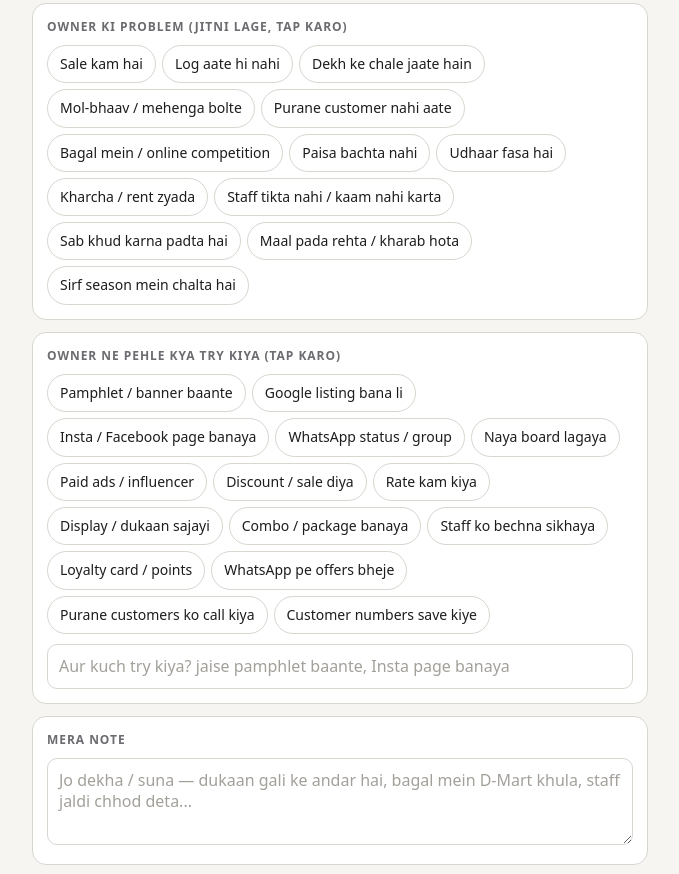
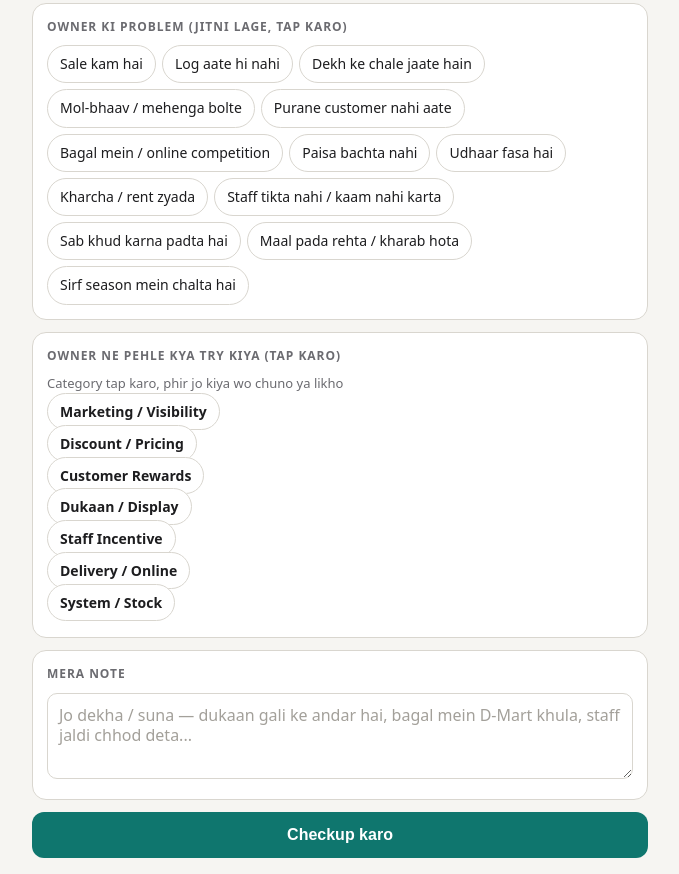
Before and after one commit to RumitJain07/vyaparcheck, a plain HTML site: page index.html in a window 1280 px wide. Shown: the part 463-1337 px from the top of the page, without its empty margins (300-979 px from the left). Drawn offline with Linux system fonts and the light colour scheme.

Commit message:
Tried section: categories with one-tap options and per-category note box
Co-Authored-By: Claude Opus 5.5 <noreply@anthropic.com>
Claude-Session: https://claude.ai/code/session_01UAimo19yaKpy7JEwFcq4o6

```diff
--- a/index.html
+++ b/index.html
@@ -19,6 +19,7 @@ input::placeholder,textarea::placeholder{color:#a3a09a;-webkit-text-fill-color:#
 .big{font-size:19px;font-weight:700;color:var(--warn);margin:6px 0}
 .win{background:#fff7e8;border-radius:10px;padding:10px 12px;margin-top:10px}
 .tap{cursor:pointer}.calc{background:#f3f2ee;border-radius:10px;padding:10px 12px;margin-top:8px;font-size:14px;line-height:1.6}
+.tcat{margin-bottom:10px}.tbody{padding:8px 0 2px 10px;border-left:2px solid var(--acc2);margin-top:6px}.tbody input{margin-top:8px}.chip.cat{font-weight:600}
 .tag{display:inline-block;background:var(--ink);color:#fff;border-radius:6px;padding:2px 8px;font-size:12px;margin:0 4px 4px 0}
 ol,ul{padding-left:20px;margin:6px 0}li{margin-bottom:6px}
 .tier{font-weight:700;margin-top:12px;color:var(--acc)}
@@ -39,7 +40,7 @@ ol,ul{padding-left:20px;margin:6px 0}li{margin-bottom:6px}
 <div><label>Mahine ka fix kharcha ₹<br><span class="mut">sirf rent, salary, bijli (maal nahi)</span></label><input id="fx" type="number" inputmode="numeric" placeholder="60,000"></div></div>
 <p class="mut" style="margin:8px 0 0">Khaali chhodo to bhi chalega, phir sirf solutions aayenge.</p></div>
 <div class="card"><h2>Owner ki problem (jitni lage, tap karo)</h2><div class="chips" id="pb"></div></div>
-<div class="card"><h2>Owner ne pehle kya try kiya (tap karo)</h2><div class="chips" id="tr"></div><input id="tt" placeholder="Aur kuch try kiya? jaise pamphlet baante, Insta page banaya" style="margin-top:10px"></div>
+<div class="card"><h2>Owner ne pehle kya try kiya (tap karo)</h2><p class="mut" style="margin:0 0 8px">Category tap karo, phir jo kiya wo chuno ya likho</p><div id="tr"></div></div>
 <div class="card"><h2>Mera note</h2><textarea id="rm" rows="3" placeholder="Jo dekha / suna — dukaan gali ke andar hai, bagal mein D-Mart khula, staff jaldi chhod deta..."></textarea></div>
 <button class="btn" type="button" id="go">Checkup karo</button>
 </form>
@@ -71,8 +72,8 @@ const $=i=>document.getElementById(i),R=n=>(n<0?'-₹':'₹')+Math.abs(Math.roun
 $('ty').innerHTML=Object.entries(T).map(([k,v])=>`<option value="${k}">${v[0]}</option>`).join('');
 $('ty').onchange=()=>$('otw').classList.toggle('hide',$('ty').value!=='other');
 $('pb').innerHTML=Object.entries(P).map(([k,v])=>`<span class="chip" data-k="${k}">${v[0]}</span>`).join('');
-document.querySelectorAll('#pb .chip').forEach(c=>c.onclick=()=>{c.classList.toggle('on');renderTried()});
-$('tr').onclick=e=>{const c=e.target.closest('.chip');if(c)c.classList.toggle('on')};
+document.querySelectorAll('#pb .chip').forEach(c=>c.onclick=()=>c.classList.toggle('on'));
+$('tr').onclick=e=>{const c=e.target.closest('.chip');if(!c)return;c.classList.toggle('on');if(c.classList.contains('cat'))c.parentNode.querySelector('.tbody').classList.toggle('hide',!c.classList.contains('on'))};
 // tried catalog per problem bucket: [id, label, exclude-regex for solutions, why it didn't fully work, keyword regex for "aur kuch" text]
 const TR={
 vis:[['pamph','Pamphlet / banner baante',/pamphlet/i,'Ek baar ka pamphlet log padh ke phenk dete hain — baar-baar dikhe aur saath mein koi wajah/offer ho, tabhi yaad rehta hai',/pamphlet|banner|parcha|poster/i],
@@ -109,10 +110,16 @@ season:[['off','Off-season mein sale lagayi',/clearance/i,'Sirf discount, aane k
 ['newp','Naya product rakha',/Saal bhar bikne|add karo/i,'Naya maal rakha par purane customers ko bataya hi nahi',/naya product|naya maal/i],
 ['adv','Advance booking li',/advance booking|pre-booking|pre-order/i,'Booking karne pe customer ko koi fayda nahi tha',/advance|booking/i]]};
 const TRA=Object.values(TR).flat();
-function renderTried(keep){const bs=[];document.querySelectorAll('#pb .chip.on').forEach(c=>Object.keys(P[c.dataset.k][1]).forEach(b=>{if(!bs.includes(b))bs.push(b)}));
-if(!bs.length)['vis','conv','rep'].forEach(b=>bs.push(b));
-const prev=keep||[...document.querySelectorAll('#tr .chip.on')].map(c=>c.dataset.k),seen={};
-$('tr').innerHTML=bs.flatMap(b=>TR[b]).filter(x=>!seen[x[0]]&&(seen[x[0]]=1)).map(x=>`<span class="chip${prev.includes(x[0])?' on':''}" data-k="${x[0]}">${x[1]}</span>`).join('')}
+const TRX={board:/hoarding|flex|banner/i,pamph:/newspaper|akhbar|leaflet/i,ads:/radio|cable|auto|rickshaw|influencer/i,loyal:/reward|gift|coupon|stamp|visit|free/i,inc:/reward|gift|bonus/i,deliv:/ghar tak|home/i};
+const TC=[['mkt','Marketing / Visibility',['pamph','gmb','insta','wa','board','ads'],'Marketing ek-do baar hua, regular nahi; aur saath mein aane ki koi wajah (offer ya khaas cheez) nahi thi'],
+['price','Discount / Pricing',['disc','ratecut','hike','combo','match','off'],'Daam se kheloge to bagal wala bhi khelega — fark tab padta hai jab daam ke saath value bhi dikhe'],
+['reward','Customer Rewards',['loyal','broad','call','nums','adv'],'Reward tha par customer ko yaad nahi dilaya, ya milne mein bahut der thi'],
+['disp','Dukaan / Display',['disp','newp'],'Dukaan sundar hui, par customer ke liye decide karna aasaan nahi hua'],
+['staff','Staff Incentive',['pitch','sal','new','inc','strict','helper'],'Staff ko kaam aur uska fayda dono clear nahi the — roz dikhne wala target aur reward chahiye'],
+['online','Delivery / Online',['deliv','app2'],'Online/delivery hai par logon ko pata nahi, ya service time pe nahi mili'],
+['sys','System / Stock',['app','check','cost','udh','dead','supp'],'System banaya par roz chalane ki zimmedari kisi ek ki nahi thi']];
+const byId=id=>TRA.find(x=>x[0]===id),kwHit=(x,t)=>x[4].test(t)||!!(TRX[x[0]]&&TRX[x[0]].test(t));
+function renderTried(sel,tc){sel=sel||[];tc=tc||{};$('tr').innerHTML=TC.map(([k,l,ids])=>{const open=ids.some(i=>sel.includes(i))||tc[k];return `<div class="tcat" data-c="${k}"><span class="chip cat${open?' on':''}">${l}</span><div class="tbody${open?'':' hide'}"><div class="chips">${ids.map(i=>`<span class="chip it${sel.includes(i)?' on':''}" data-k="${i}">${byId(i)[1]}</span>`).join('')}</div><input class="tct" placeholder="${l} mein aur kya kiya? (jaise hoarding lagaya)" value="${esc(tc[k]||'')}"></div></div>`}).join('')}
 renderTried();
 let owner=false;$('ob').onclick=()=>{owner=!owner;$('ob').textContent=owner?'Meri view':'Owner view';document.querySelectorAll('.priv').forEach(e=>e.classList.toggle('hide',owner))};
 
@@ -224,7 +231,7 @@ const est=s?s*m-f:null;
 if(s&&f&&est<s*.05)sc.money+=2;
 let rk=Object.entries(sc).sort((a,b)=>b[1]-a[1]).filter(x=>x[1]>0).map(x=>x[0]);
 if(!rk.length)rk=['conv','rep'];if(rk.length<2)rk.push(rk[0]==='conv'?'rep':'conv');
-const tried=TRA.filter(x=>(d.tr||[]).includes(x[0])||(d.tt&&x[4].test(d.tt))),ex=tried.map(x=>x[2]).filter(Boolean),ttMatched=d.tt&&TRA.some(x=>x[4].test(d.tt));
+const tcs=d.tc||{},tried=TRA.filter(x=>(d.tr||[]).includes(x[0])||(d.tt&&x[4].test(d.tt))||TC.some(([k,,ids])=>tcs[k]&&ids.includes(x[0])&&kwHit(x,tcs[k]))),unm=TC.filter(([k,,ids])=>tcs[k]&&!ids.some(i=>kwHit(byId(i),tcs[k]))),ex=tried.map(x=>x[2]).filter(Boolean),ttMatched=d.tt&&TRA.some(x=>x[4].test(d.tt));
 d.top=B[rk[0]][0];const u=d.pb.includes('udh')||/udh?aa?r|baa?ki|credit/i.test(d.rm),top=rk[0],g1=s?gainOf(top,s,m,f):0,g2=s?gainOf(rk[1],s,m,f):0,gain=g1;d.gain=Math.round(g1+g2);
 const ask={vis:['Naye customer aapke paas kaise aate hain?','Google pe "near me" search karke dekho — dukaan dikhti hai?'],conv:['Jo bina kharide jaate hain, wo kya maangte the?','Aapka sabse zyada bikne wala item kaunsa hai?'],rep:['Aapke 10 pakke customer kaun hain, aur wo kyun aate hain?','Purane customer ko aakhri baar kab message kiya?'],money:['Sabse zyada kya bikta hai, aur usme kitna bachta hai?','Sabse bada kharcha kaunsa hai?'],ops:['Aap ek din na aao to kya ruk jaata hai?','Maal khatam hone ka pata kaise chalta hai?'],ppl:['Pichla staff kyun chhod ke gaya?','Staff ko salary ke alawa kya milta hai?'],comp:['Customer kis cheez ke liye bolta hai ki online/wahan sasta hai?','Aap kya dete ho jo online wala nahi de sakta?'],season:['Saal ke kaunse mahine sabse khaali jaate hain?','Season wale customers ke number aapke paas hain?']}[top];
 let h=`<div class="card"><h2>Checkup · ${esc(d.nm)||'Business'}${d.ar?' · '+esc(d.ar):''}${d.ty==='other'&&d.ot?' · '+esc(d.ot)+(et!=='other'?' (≈ '+T[et][0].split(' /')[0]+')':' (general solutions)'):''}</h2>
@@ -240,7 +247,7 @@ rk.slice(0,2).forEach((x,i)=>{const o=sol(x,et,u,ex);h+=`<div class="card"><h2>$
 ${s?calcHtml(x,s,m,f,i?g2:g1,'cg'+i):''}<div class="tier">Aaj se (bina kharche)</div><ol>${o.a.map(z=>`<li>${z}</li>`).join('')}</ol>
 <div class="tier">Is hafte</div><ol>${o.w.map(z=>`<li>${z}</li>`).join('')}</ol>
 ${i?'':`<div class="tier">1 mahine mein</div><ol>${o.m.map(z=>`<li>${z}</li>`).join('')}</ol>`}</div>`});
-if(tried.length||d.tt)h+=`<div class="card"><h2>Jo pehle try kiya — poora kaam kyun nahi kiya</h2><ul>${tried.map(x=>`<li><b>${x[1]}:</b> ${x[3]}</li>`).join('')}${d.tt&&!ttMatched?`<li><b>${esc(d.tt)}:</b> owner se poocho — kitne din kiya, kaise kiya, aur kya result aaya? Aksar ek-do baar karke chhod dete hain, isliye fark nahi dikhta.</li>`:''}</ul><p class="mut" style="margin:6px 0 0">Upar ke plan mein ye cheezein dobara nahi hain — sirf naye kaam.</p></div>`;
+if(tried.length||d.tt||unm.length)h+=`<div class="card"><h2>Jo pehle try kiya — poora kaam kyun nahi kiya</h2><ul>${tried.map(x=>`<li><b>${x[1]}:</b> ${x[3]}</li>`).join('')}${d.tt&&!ttMatched?`<li><b>${esc(d.tt)}:</b> owner se poocho — kitne din kiya, kaise kiya, aur kya result aaya? Aksar ek-do baar karke chhod dete hain, isliye fark nahi dikhta.</li>`:''}${unm.map(([k,l,,why])=>`<li><b>${l}: ${esc(tcs[k])}</b> — ${why}. Owner se poocho kitne din kiya aur kya result aaya.</li>`).join('')}</ul><p class="mut" style="margin:6px 0 0">Upar ke plan mein ye cheezein dobara nahi hain — sirf naye kaam.</p></div>`;
 h+=`<div class="card priv${owner?' hide':''}"><h2>Mere notes</h2>
 <p><b>Owner se aur poocho (solution ko unki dukaan pe fit karne ke liye):</b></p><ul>${ask.map(z=>`<li>${z}</li>`).join('')}</ul>
 <p><b>Jaate waqt:</b></p><ul><li>"2 hafte baad aake dekhta hoon kitna fark pada"</li><li>"Aapke jaan-pehchaan mein koi owner jisko help chahiye?"</li></ul></div>
@@ -253,8 +260,8 @@ $('cp').onclick=()=>copy(txt);}
 function esc(s){return (s||'').replace(/[<>&"]/g,c=>({'<':'&lt;','>':'&gt;','&':'&amp;','"':'&quot;'}[c]))}
 function copy(t){const ok=()=>{$('cp').textContent='Copy ho gaya ✓'};const fb=()=>{const a=document.createElement('textarea');a.value=t;document.body.appendChild(a);a.select();try{document.execCommand('copy');ok()}catch(e){}a.remove()};
 try{navigator.clipboard.writeText(t).then(ok,fb)}catch(e){fb()}}
-function read(){return{nm:$('nm').value.trim(),ar:$('ar').value.trim(),ty:$('ty').value,ot:$('ot').value.trim(),sl:parseFloat($('sl').value)||0,fx:parseFloat($('fx').value)||0,rm:$('rm').value,tt:$('tt').value.trim(),tr:[...document.querySelectorAll('#tr .chip.on')].map(c=>c.dataset.k),pb:[...document.querySelectorAll('#pb .chip.on')].map(c=>c.dataset.k)}}
-function fill(d){['nm','ar','ty','rm','ot'].forEach(i=>$(i).value=d[i]||'');$('otw').classList.toggle('hide',d.ty!=='other');$('sl').value=d.sl||'';$('fx').value=d.fx||'';document.querySelectorAll('#pb .chip').forEach(c=>c.classList.toggle('on',d.pb.includes(c.dataset.k)));renderTried(d.tr||[]);$('tt').value=d.tt||''}
+function read(){return{nm:$('nm').value.trim(),ar:$('ar').value.trim(),ty:$('ty').value,ot:$('ot').value.trim(),sl:parseFloat($('sl').value)||0,fx:parseFloat($('fx').value)||0,rm:$('rm').value,tr:[...document.querySelectorAll('#tr .chip.it.on')].map(c=>c.dataset.k),tc:Object.fromEntries([...document.querySelectorAll('#tr .tcat')].map(e=>[e.dataset.c,e.querySelector('.tct').value.trim()]).filter(x=>x[1])),pb:[...document.querySelectorAll('#pb .chip.on')].map(c=>c.dataset.k)}}
+function fill(d){['nm','ar','ty','rm','ot'].forEach(i=>$(i).value=d[i]||'');$('otw').classList.toggle('hide',d.ty!=='other');$('sl').value=d.sl||'';$('fx').value=d.fx||'';document.querySelectorAll('#pb .chip').forEach(c=>c.classList.toggle('on',d.pb.includes(c.dataset.k)));renderTried(d.tr||[],d.tc||{})}
 function store(){try{return JSON.parse(localStorage.getItem('bizcheck2')||'[]')}catch(e){return[]}}
 $('fm').onsubmit=e=>{e.preventDefault();return false};
 $('go').onclick=()=>{const d=read();run(d);d.t=new Date().toLocaleString('en-IN');const l=store();l.unshift(d);try{localStorage.setItem('bizcheck2',JSON.stringify(l.slice(0,100)))}catch(e){}};
@@ -265,7 +272,7 @@ $('hl').querySelectorAll('[data-d]').forEach(b=>b.onclick=()=>{if(b.textContent!
 $('hb').onclick=()=>{$('hist').classList.toggle('hide');showHist()};
 $('da').onclick=()=>{const b=$('da');if(!store().length)return;if(b.textContent!=='Pakka? Sab hat jayega'){b.textContent='Pakka? Sab hat jayega';setTimeout(()=>b.textContent='Sab delete',4000);return}save([]);b.textContent='Sab delete';showHist()};
 $('ex').onclick=()=>{const l=store();if(!l.length)return;const q=v=>'"'+String(v==null?'':v).replace(/"/g,'""')+'"';
-const rows=[['Date','Naam','Area','Type','Business (other)','Mahine ka dhanda','Fix kharcha','Margin %','Problems','Pehle try kiya','Note','Main category','Andaazan fayda/mahina']].concat(l.map(d=>[d.t,d.nm,d.ar,T[d.ty]?T[d.ty][0]:d.ty,d.ot,d.sl||'',d.fx||'',d.mg?Math.round(d.mg*1000)/10:'',(d.pb||[]).map(k=>P[k]?P[k][0]:k).join('; '),(d.tr||[]).map(k=>{const x=TRA.find(y=>y[0]===k);return x?x[1]:k}).concat(d.tt?[d.tt]:[]).join('; '),d.rm,d.top,d.gain||'']));
+const rows=[['Date','Naam','Area','Type','Business (other)','Mahine ka dhanda','Fix kharcha','Margin %','Problems','Pehle try kiya','Note','Main category','Andaazan fayda/mahina']].concat(l.map(d=>[d.t,d.nm,d.ar,T[d.ty]?T[d.ty][0]:d.ty,d.ot,d.sl||'',d.fx||'',d.mg?Math.round(d.mg*1000)/10:'',(d.pb||[]).map(k=>P[k]?P[k][0]:k).join('; '),(d.tr||[]).map(k=>{const x=TRA.find(y=>y[0]===k);return x?x[1]:k}).concat(d.tt?[d.tt]:[]).concat(Object.entries(d.tc||{}).map(([k,v])=>{const c=TC.find(x=>x[0]===k);return (c?c[1]:k)+': '+v})).join('; '),d.rm,d.top,d.gain||'']));
 const csv='\ufeff'+rows.map(r=>r.map(q).join(',')).join('\n'),fn='vyaparcheck-records.csv';
 const dl=()=>{const a=document.createElement('a');a.href=URL.createObjectURL(new Blob([csv],{type:'text/csv'}));a.download=fn;document.body.appendChild(a);a.click();a.remove()};
 try{const file=new File([csv],fn,{type:'text/csv'});if(navigator.canShare&&navigator.canShare({files:[file]})){navigator.share({files:[file]}).catch(()=>{});return}}catch(e){}dl()};
--- a/sw.js
+++ b/sw.js
@@ -1,4 +1,4 @@
-const C='vyaparcheck-v2',F=['./','./index.html','./manifest.json','./icon.png'];
+const C='vyaparcheck-v3',F=['./','./index.html','./manifest.json','./icon.png'];
 self.addEventListener('install',e=>{e.waitUntil(caches.open(C).then(c=>c.addAll(F)));self.skipWaiting()});
 self.addEventListener('activate',e=>{e.waitUntil(caches.keys().then(k=>Promise.all(k.filter(x=>x!==C).map(x=>caches.delete(x)))).then(()=>self.clients.claim()))});
 self.addEventListener('fetch',e=>{if(e.request.method!=='GET')return;e.respondWith(caches.match(e.request,{ignoreSearch:true}).then(r=>r||fetch(e.request).then(res=>{const c=res.clone();caches.open(C).then(x=>x.put(e.request,c));return res})).catch(()=>caches.match('./index.html')))});
```
